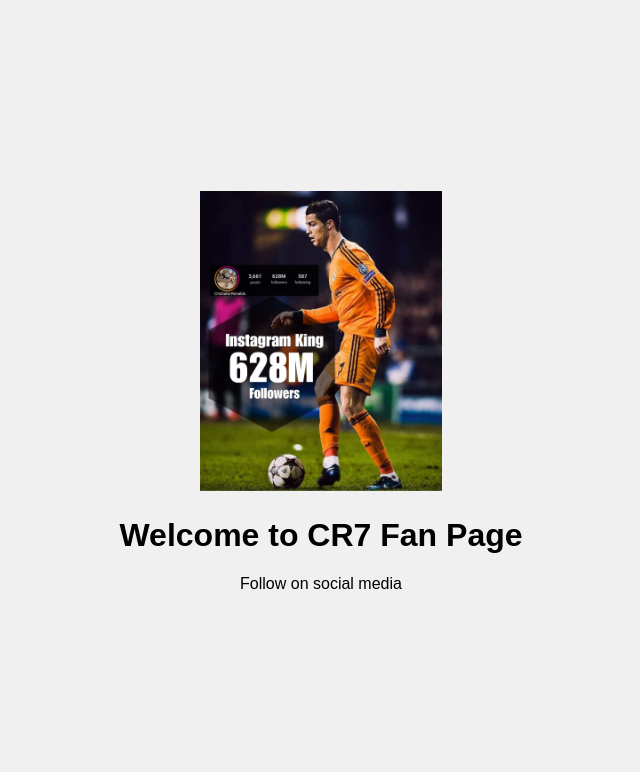
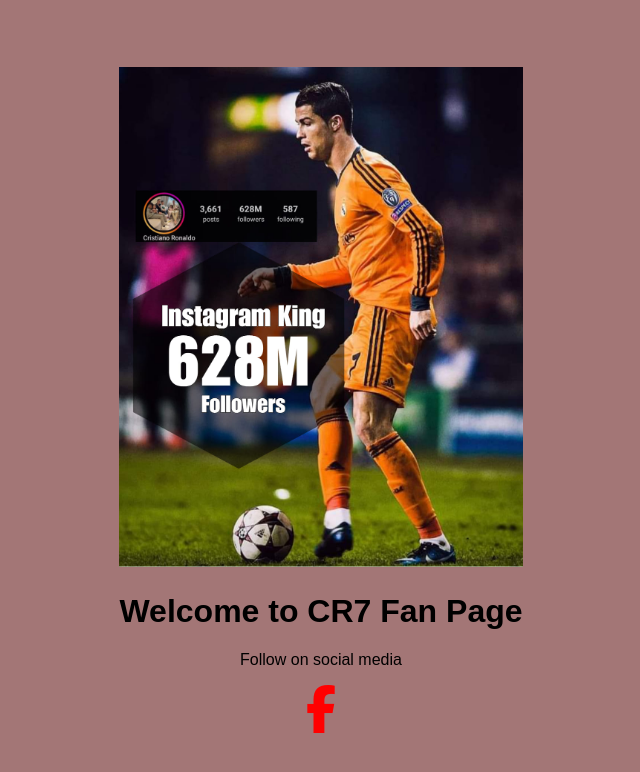
Before and after one commit to diwakarstha/CR7, a plain HTML site: page index.html in a window 1280 px wide. Shown: the whole page, without its empty margins (319-959 px from the left). Drawn offline with Linux system fonts and the light colour scheme.

Commit message:
Update index.html

```diff
--- a/index.html
+++ b/index.html
@@ -13,22 +13,24 @@
             align-items: center;
             justify-content: center;
             height: 100vh;
-            background-color: #f0f0f0;
+            background-color: #a37676;
         }
         .content {
             text-align: center;
         }
         .content img {
             max-width: 100%;
-            height: 300px;
+            height: 500px;
         }
     </style>
+    <script src="https://kit.fontawesome.com/a076d05399.js" crossorigin="anonymous"></script>
 </head>
 <body>
     <div class="content">
         <img src="./cr7_1.jpg" alt="cr7">
         <h1>Welcome to CR7 Fan Page</h1>
         <p>Follow on social media</p>
+        <i class='fab fa-facebook-f' style='font-size:48px;color:red'></i>
     </div>
 </body>
 </html>
```
